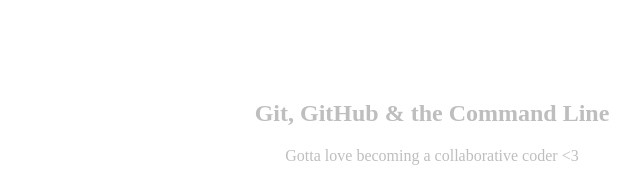
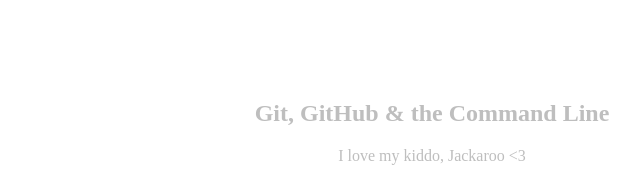
Before and after one commit to elellebee/my-first-repository, a plain HTML site: page index.html in a window 1280 px wide. Shown: the top 178 px of the page, 208-848 px from the left. Drawn offline with Linux system fonts and the light colour scheme.

Commit message:
changed to kiddo

```diff
--- a/index.html
+++ b/index.html
@@ -9,7 +9,7 @@
 <body>
 	<section>
 		<h1>Git, GitHub & the Command Line</h1>
-		<p>Gotta love becoming a collaborative coder <3</p>
+		<p>I love my kiddo, Jackaroo <3</p>
 		<img src="img/happy-blue-robot.png">
 	</section>
 </body>
```
